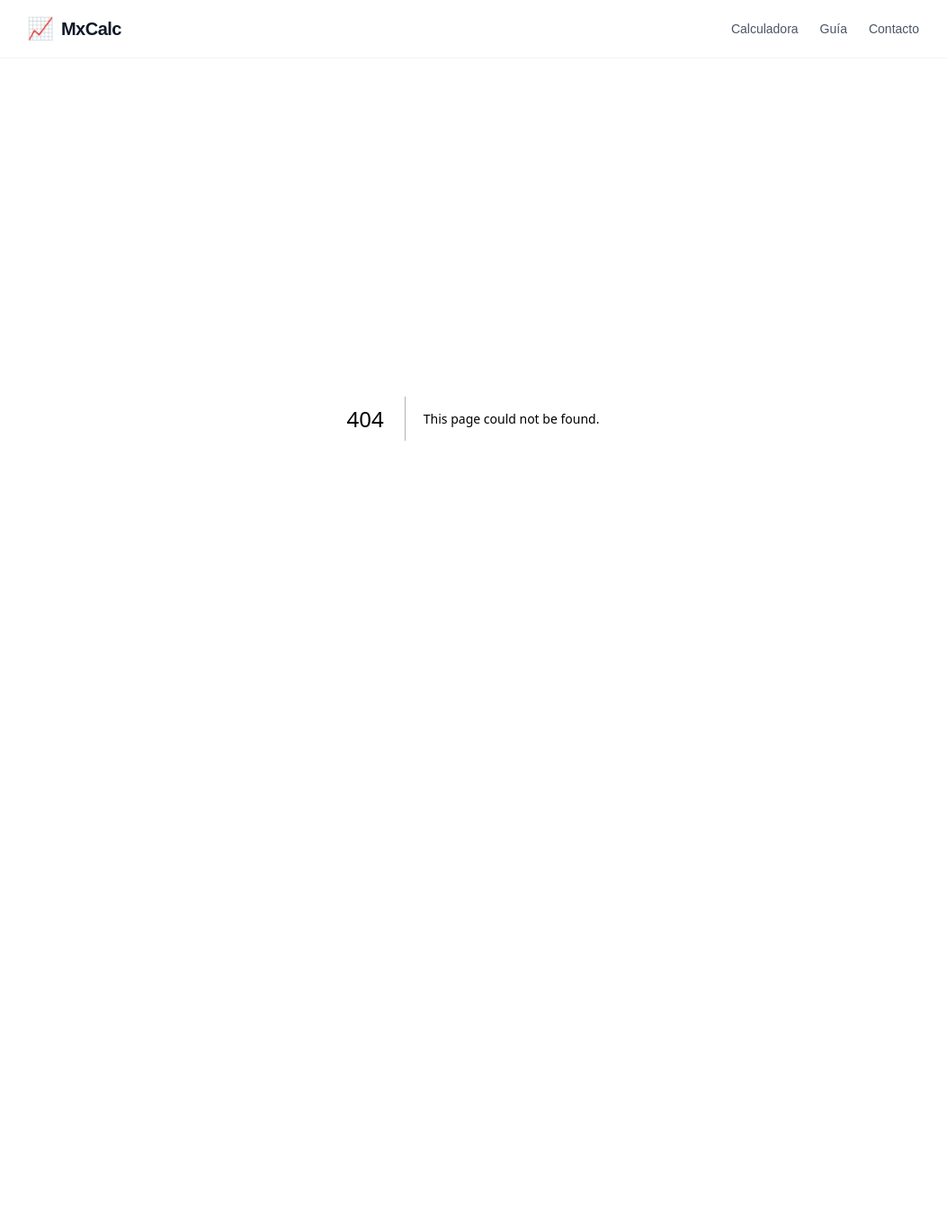
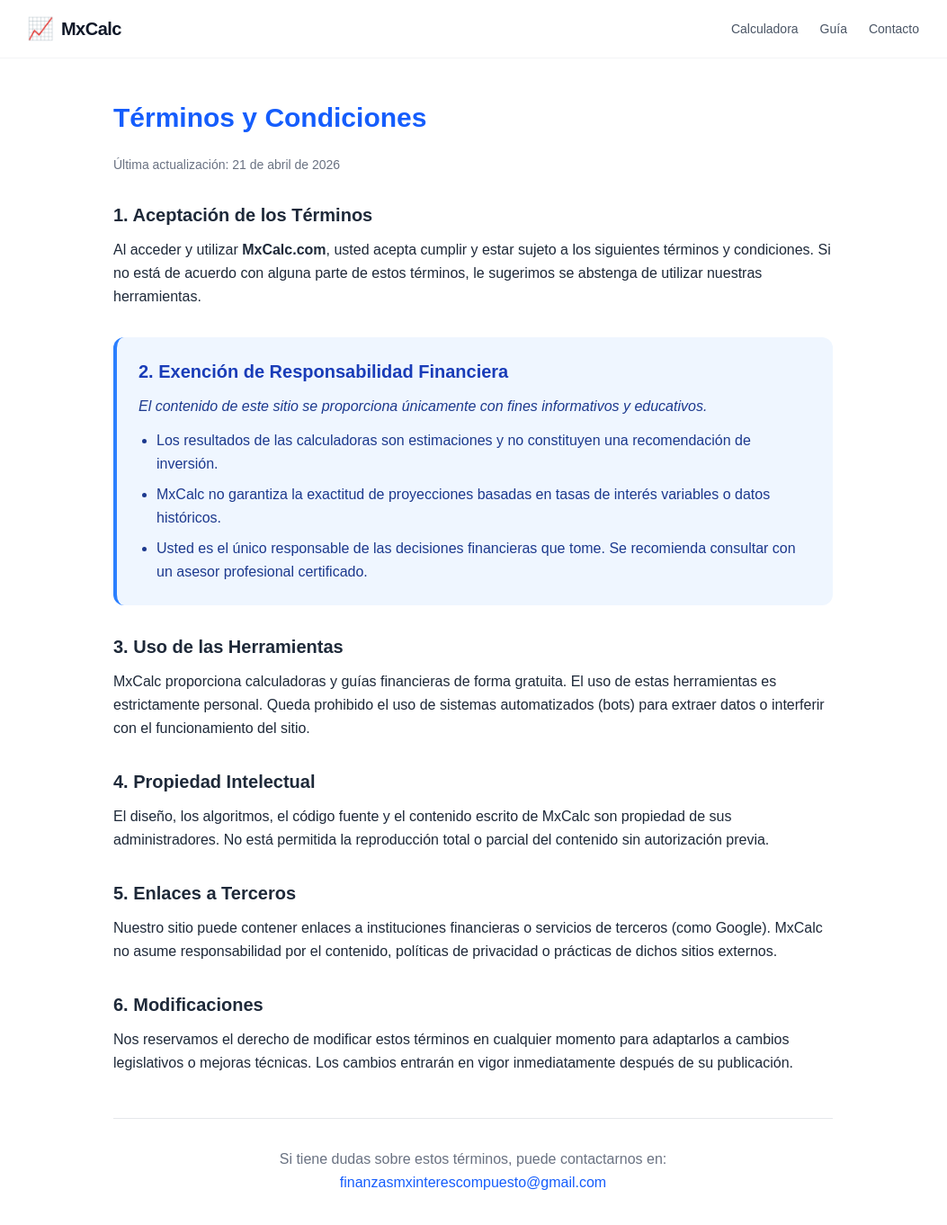
Before and after one commit to alejandrohuerga/finanzanode-mx, a Next.js app: page /terminos in a window 1280 px wide. Before the commit this address had no page. Shown: the top 1362 px of the page at 90% size, without its empty margins (114-1167 px from the left). Before the commit the page ends 865 px from the top, so only its background shows below. Built offline with nearby package versions, Linux system fonts and the light colour scheme.

Commit message:
feat: :zap: ADD: Archivo de términos y condiciones
Se ha agregado el archivo de términos y condiciones

```diff
--- /dev/null
+++ b/src/app/terminos/page.tsx
@@ -0,0 +1,69 @@
+import React from 'react';
+
+export const metadata = {
+  title: 'Términos y Condiciones | MxCalc',
+  description: 'Reglas de uso y exención de responsabilidad de la calculadora MxCalc.',
+};
+
+export default function TerminosPage() {
+  return (
+    <main className="max-w-4xl mx-auto p-6 md:p-12 text-gray-800 leading-relaxed">
+      <h1 className="text-3xl font-bold mb-6 text-blue-600">Términos y Condiciones</h1>
+      <p className="text-sm text-gray-500 mb-8">Última actualización: 21 de abril de 2026</p>
+
+      <section className="mb-8">
+        <h2 className="text-xl font-semibold mb-3">1. Aceptación de los Términos</h2>
+        <p>
+          Al acceder y utilizar <strong>MxCalc.com</strong>, usted acepta cumplir y estar sujeto a los siguientes términos y condiciones. Si no está de acuerdo con alguna parte de estos términos, le sugerimos se abstenga de utilizar nuestras herramientas.
+        </p>
+      </section>
+
+      <section className="mb-8 bg-blue-50 p-6 rounded-xl border-l-4 border-blue-500">
+        <h2 className="text-xl font-semibold mb-3 text-blue-800">2. Exención de Responsabilidad Financiera</h2>
+        <p className="mb-3 italic font-medium text-blue-900">
+          El contenido de este sitio se proporciona únicamente con fines informativos y educativos.
+        </p>
+        <ul className="list-disc ml-5 space-y-2 text-blue-900">
+          <li>Los resultados de las calculadoras son estimaciones y no constituyen una recomendación de inversión.</li>
+          <li>MxCalc no garantiza la exactitud de proyecciones basadas en tasas de interés variables o datos históricos.</li>
+          <li>Usted es el único responsable de las decisiones financieras que tome. Se recomienda consultar con un asesor profesional certificado.</li>
+        </ul>
+      </section>
+
+      <section className="mb-8">
+        <h2 className="text-xl font-semibold mb-3">3. Uso de las Herramientas</h2>
+        <p>
+          MxCalc proporciona calculadoras y guías financieras de forma gratuita. El uso de estas herramientas es estrictamente personal. Queda prohibido el uso de sistemas automatizados (bots) para extraer datos o interferir con el funcionamiento del sitio.
+        </p>
+      </section>
+
+      <section className="mb-8">
+        <h2 className="text-xl font-semibold mb-3">4. Propiedad Intelectual</h2>
+        <p>
+          El diseño, los algoritmos, el código fuente y el contenido escrito de MxCalc son propiedad de sus administradores. No está permitida la reproducción total o parcial del contenido sin autorización previa.
+        </p>
+      </section>
+
+      <section className="mb-8">
+        <h2 className="text-xl font-semibold mb-3">5. Enlaces a Terceros</h2>
+        <p>
+          Nuestro sitio puede contener enlaces a instituciones financieras o servicios de terceros (como Google). MxCalc no asume responsabilidad por el contenido, políticas de privacidad o prácticas de dichos sitios externos.
+        </p>
+      </section>
+
+      <section className="mb-8">
+        <h2 className="text-xl font-semibold mb-3">6. Modificaciones</h2>
+        <p>
+          Nos reservamos el derecho de modificar estos términos en cualquier momento para adaptarlos a cambios legislativos o mejoras técnicas. Los cambios entrarán en vigor inmediatamente después de su publicación.
+        </p>
+      </section>
+
+      <div className="mt-12 pt-8 border-t border-gray-200 text-center">
+        <p className="text-gray-500">
+          Si tiene dudas sobre estos términos, puede contactarnos en: <br />
+          <span className="font-medium text-blue-600">finanzasmxinterescompuesto@gmail.com</span>
+        </p>
+      </div>
+    </main>
+  );
+}
--- a/src/components/Footer.tsx
+++ b/src/components/Footer.tsx
@@ -79,6 +79,14 @@ export default function Footer() {
                   Contacto / Sugerencias
                 </Link>
               </li>
+              <li>
+                <Link
+                  href="/terminos"
+                  className="text-gray-600 hover:text-blue-600"
+                >
+                  Términos y Condiciones
+                </Link>
+              </li>
             </ul>
           </div>
         </div>
```
